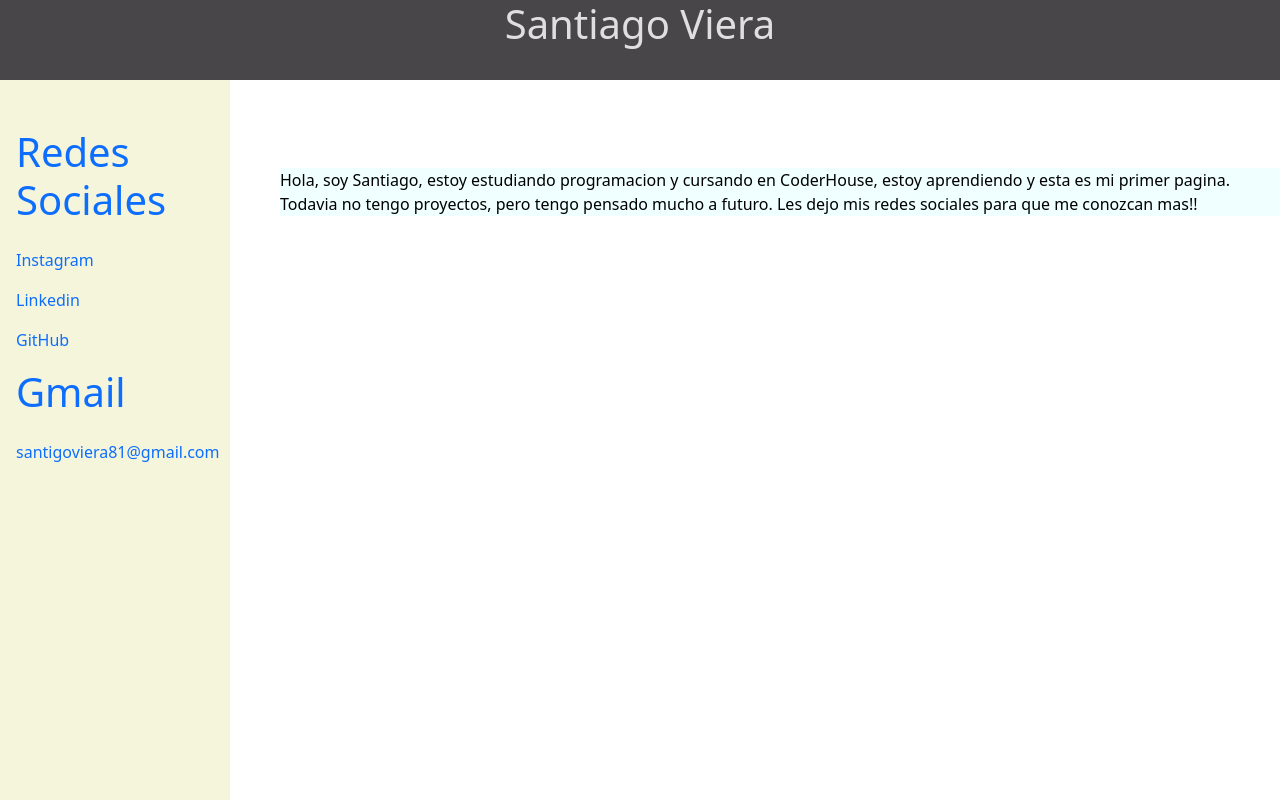
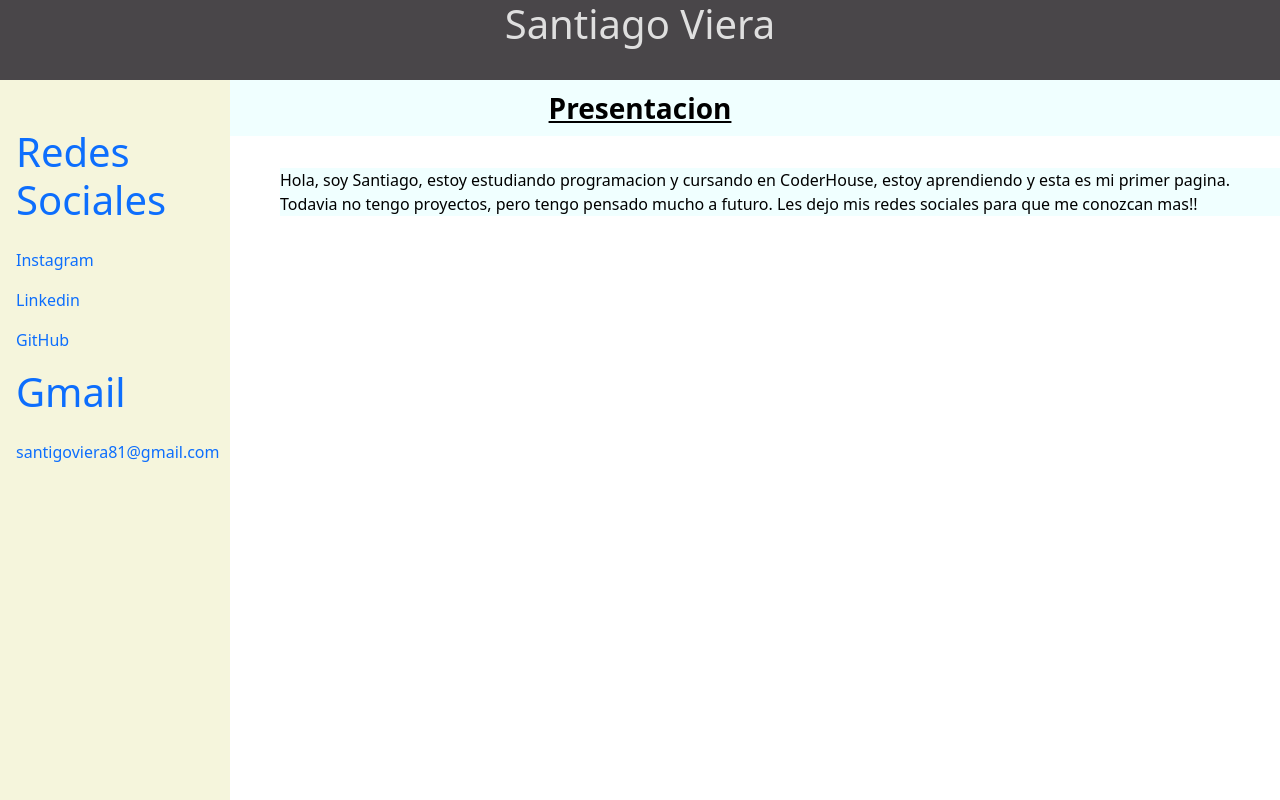
Before and after one commit to santiagoviera02/ProyectoAngular, an Angular app: page / in a window 1280 px wide. Built offline with nearby package versions, Linux system fonts and the light colour scheme.

Commit message:
Update content.component.scss

```diff
--- a/src/app/content/content.component.scss
+++ b/src/app/content/content.component.scss
@@ -1,4 +1,4 @@
-.tituloContent {
+.titleContent {
     display: flex;
     flex-direction: column;
     align-items: center;
```
